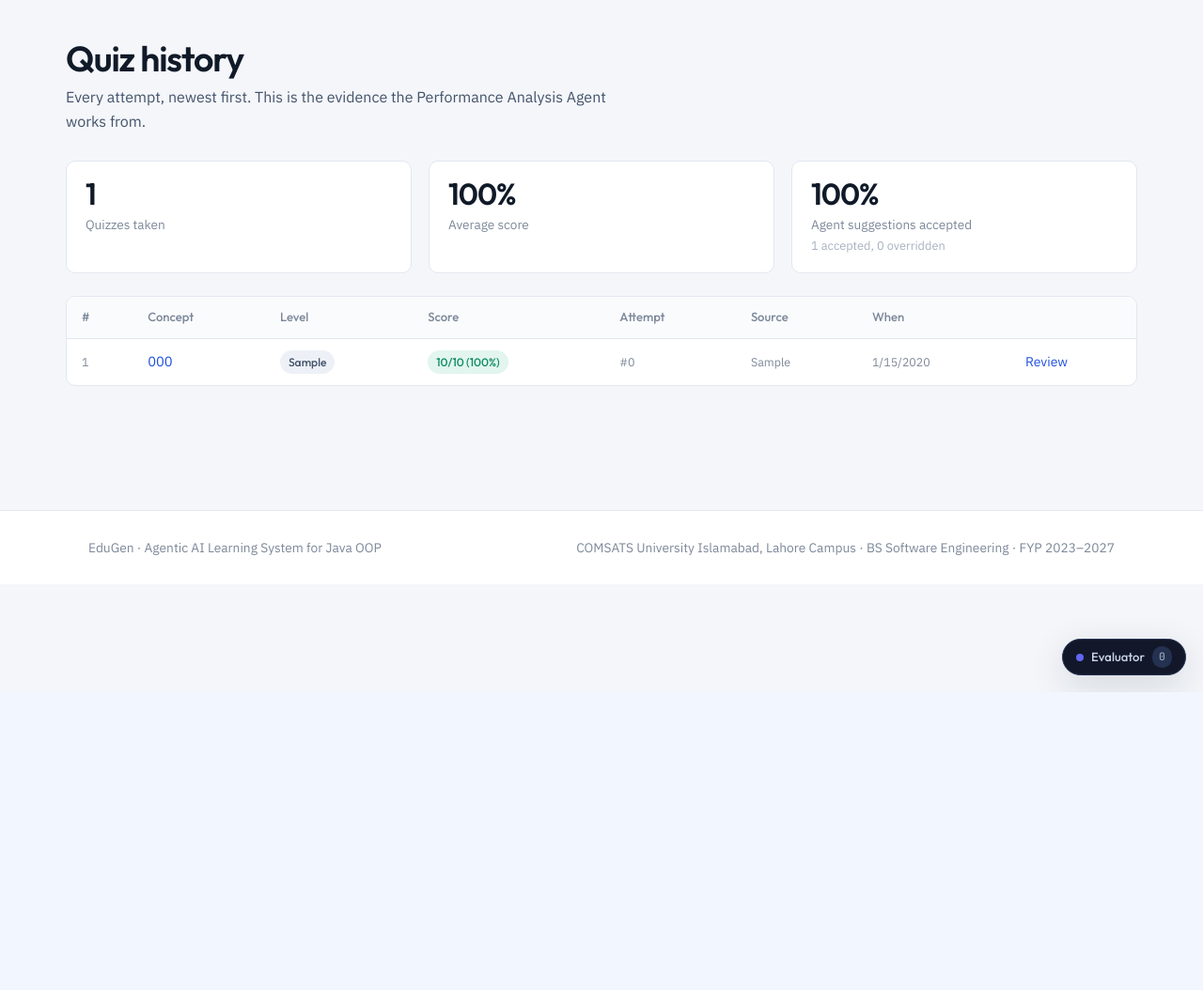
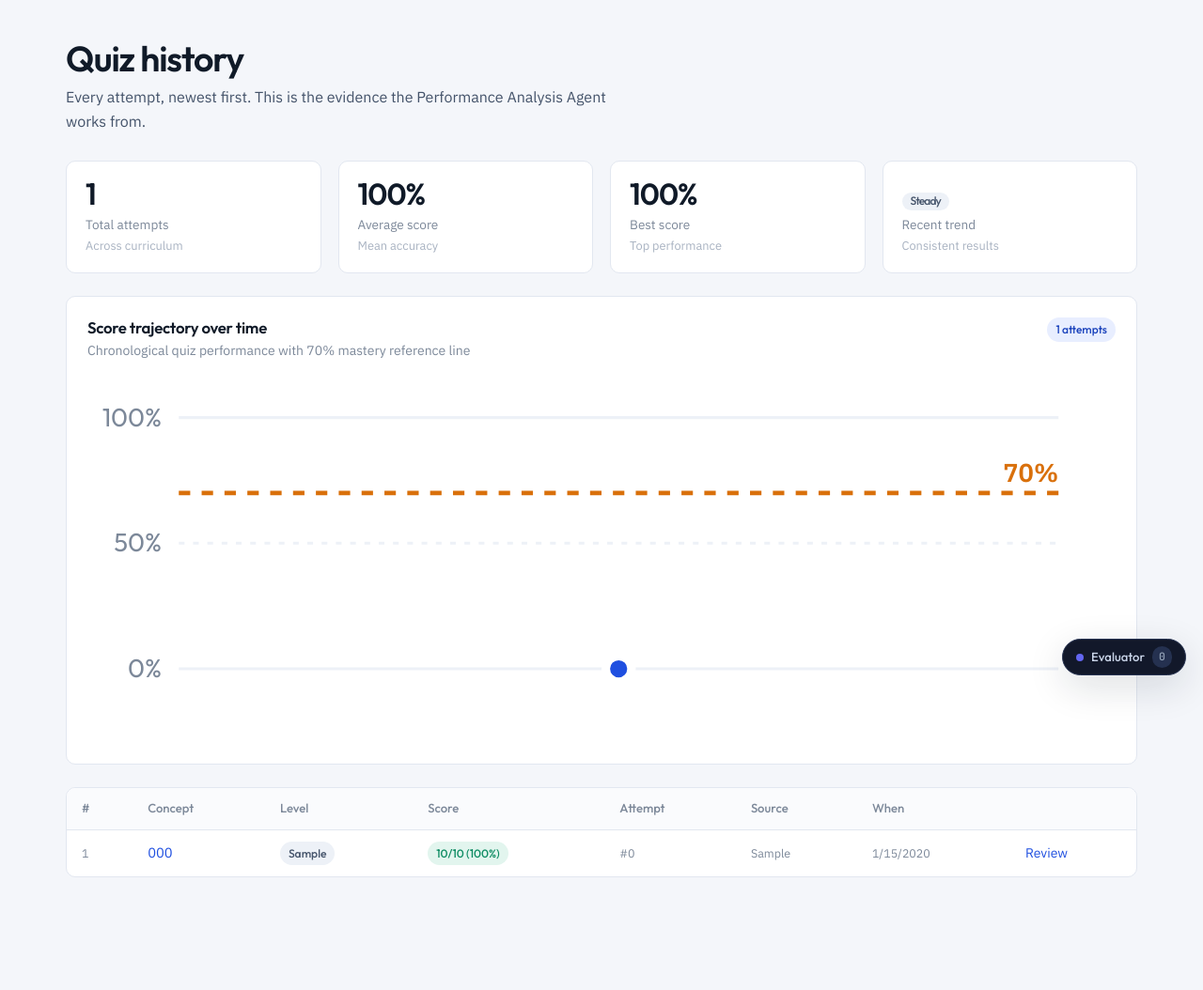
Before and after one commit to haseebcs6687/FYP2, a Flask app: page /history in a window 1280 px wide. Shown: the part 63-1117 px from the top of the page at 94% size. Before the commit the page ends 800 px from the top, so only its background shows below. Run offline with Flask 3, Linux system fonts and the light colour scheme; the visitor is signed in with stand-in values (Sample User, id 1); tables that the repository leaves empty hold one stand-in row (values such as "Sample post"); data that the repository does not hold is empty.

Commit message:
P4: add history and plan charts

```diff
--- a/templates/history.html
+++ b/templates/history.html
@@ -7,7 +7,8 @@
     <h1>Quiz history</h1>
     <p>Every attempt, newest first. This is the evidence the Performance Analysis Agent works from.</p>
   </div>
-  <div id="stats" class="grid grid-3" style="margin-bottom:24px"></div>
+  <div id="stats" class="grid grid-4" style="margin-bottom:24px"></div>
+  <div id="chart-slot" style="margin-bottom:24px"></div>
   <div id="body"></div>
 </div>
 {% endblock %}
@@ -23,22 +24,74 @@
     ]);
 
     if (!h.total) {
+      EG.$('#stats').innerHTML = '';
+      EG.$('#chart-slot').innerHTML = '';
       EG.$('#body').innerHTML = '<div class="empty"><h3>No attempts yet</h3>' +
         '<p>Once you take a quiz it shows up here with the concept, level and score.</p>' +
         '<a class="btn" href="/quiz">Take a quiz</a></div>';
       return;
     }
 
-    const avg = h.history.reduce((a, x) => a + x.percentage, 0) / h.total;
+    const historyList = (h.history || []).slice().reverse();
+    const scores = historyList.map(x => Math.round(x.percentage || 0));
+    const avg = scores.reduce((a, b) => a + b, 0) / (scores.length || 1);
+    const best = Math.max(...scores);
+
+    // Calculate trend from last 3 vs previous 3
+    let trendText = 'Steady';
+    let trendCls = '';
+    let trendSub = 'Consistent results';
+    if (scores.length >= 2) {
+      const last = scores[scores.length - 1];
+      const prev = scores[scores.length - 2];
+      if (last > prev) {
+        trendText = 'Improving';
+        trendCls = 'badge-good';
+        trendSub = '+' + (last - prev) + '% on last quiz';
+      } else if (last < prev) {
+        trendText = 'Needs attention';
+        trendCls = 'badge-attn';
+        trendSub = (last - prev) + '% on last quiz';
+      }
+    }
+
+    // Summary Stat Strip (4 cards)
     EG.$('#stats').innerHTML =
-      '<div class="stat"><div class="stat-value">' + h.total + '</div><div class="stat-label">Quizzes taken</div></div>' +
-      '<div class="stat"><div class="stat-value">' + avg.toFixed(0) + '%</div><div class="stat-label">Average score</div></div>' +
-      (rec && rec.acceptance_rate !== null
-        ? '<div class="stat"><div class="stat-value">' + rec.acceptance_rate + '%</div>' +
-          '<div class="stat-label">Agent suggestions accepted</div>' +
-          '<div class="stat-sub">' + rec.accepted + ' accepted, ' + rec.overridden + ' overridden</div></div>'
-        : '<div class="stat"><div class="stat-value">&mdash;</div><div class="stat-label">Agent suggestions accepted</div></div>');
+      '<div class="stat"><div class="stat-value">' + h.total + '</div><div class="stat-label">Total attempts</div><div class="stat-sub">Across curriculum</div></div>' +
+      '<div class="stat"><div class="stat-value">' + Math.round(avg) + '%</div><div class="stat-label">Average score</div><div class="stat-sub">Mean accuracy</div></div>' +
+      '<div class="stat"><div class="stat-value">' + best + '%</div><div class="stat-label">Best score</div><div class="stat-sub">Top performance</div></div>' +
+      '<div class="stat"><div class="stat-value"><span class="badge ' + trendCls + '">' + EG.esc(trendText) + '</span></div><div class="stat-label">Recent trend</div><div class="stat-sub">' + EG.esc(trendSub) + '</div></div>';
 
+    // Chronological Line Chart
+    const points = historyList.map((q, idx) => ({
+      x: idx + 1,
+      y: Math.round(q.percentage || 0),
+      label: 'Attempt ' + (idx + 1) + ' (' + (q.concept_title || q.topic || 'General') + '): ' + Math.round(q.percentage || 0) + '%'
+    }));
+
+    EG.$('#chart-slot').innerHTML =
+      '<div class="card" id="card-history-trend">' +
+        '<div class="card-head" style="margin-bottom:12px">' +
+          '<div>' +
+            '<h3 style="font-size:1.05rem;margin:0 0 2px 0">Score trajectory over time</h3>' +
+            '<p class="muted small" style="margin:0">Chronological quiz performance with 70% mastery reference line</p>' +
+          '</div>' +
+          '<span class="badge badge-signal" style="font-size:0.75rem">' + h.total + ' attempts</span>' +
+        '</div>' +
+        '<div id="history-chart-body">' +
+          EGCharts.line(points, {
+            height: 200,
+            yMin: 0,
+            yMax: 100,
+            stroke: 'var(--signal)',
+            xLabel: 'Attempt #',
+            yLabel: '%',
+            refLine: 70
+          }) +
+        '</div>' +
+      '</div>';
+
+    // Data Table
     EG.$('#body').innerHTML = '<div class="table-wrap"><table class="data">' +
       '<thead><tr><th>#</th><th>Concept</th><th>Level</th><th>Score</th><th>Attempt</th><th>Source</th><th>When</th><th></th></tr></thead><tbody>' +
       h.history.map((row, i) => {
```
Also changed, not shown: scripts/test_browser.py (+8 -1 lines), templates/plan.html (+47 -0 lines), 6 other files.
